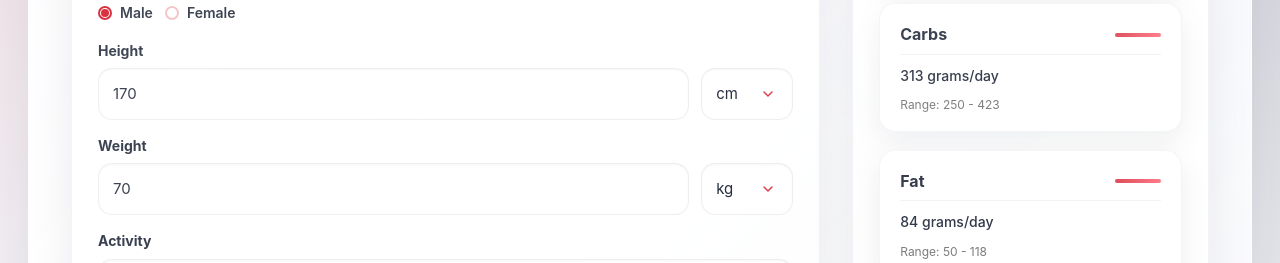
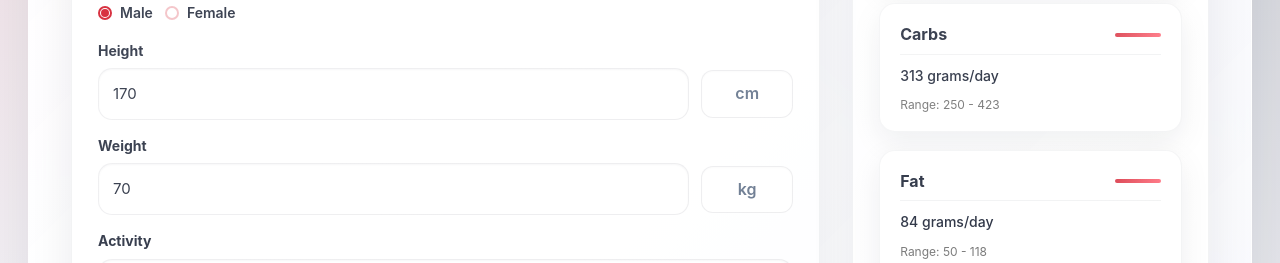
Before and after one commit to hariszahid1/NextDayClientFrontEnd, a React (Create React App) app: page /nutrition-calculator in a window 1280 px wide. Shown: the part 457-720 px from the top of the page. Built offline with nearby package versions, Linux system fonts and the light colour scheme; no server answers.

Commit message:
work on nutrition calculaotr ui done

```diff
--- a/src/pages/NutritionCalculator/NutritionCalculator.js
+++ b/src/pages/NutritionCalculator/NutritionCalculator.js
@@ -376,9 +376,7 @@ const NutritionCalculator = () => {
                                 ref: heightRef,
                                 onKeyDown: (e) => handleKeyNav(e, genderRef, weightRef)
                             }),
-                            React.createElement('select', { id: 'height-unit', className: 'unit-select' },
-                                React.createElement('option', { value: 'cm' }, 'cm')
-                            )
+                            React.createElement('div', { className: 'unit-select unit-badge' }, 'cm')
                         )
                     ),
 
@@ -395,9 +393,7 @@ const NutritionCalculator = () => {
                                 ref: weightRef,
                                 onKeyDown: (e) => handleKeyNav(e, heightRef, activityRef)
                             }),
-                            React.createElement('select', { id: 'weight-unit', className: 'unit-select' },
-                                React.createElement('option', { value: 'kg' }, 'kg')
-                            )
+                            React.createElement('div', { className: 'unit-select unit-badge' }, 'kg')
                         )
                     ),
 
--- a/src/pages/NutritionCalculator/nutrition-calculator.css
+++ b/src/pages/NutritionCalculator/nutrition-calculator.css
@@ -28,7 +28,8 @@
     width: 100%;
     margin: 0 auto;
     background: linear-gradient(135deg, rgba(255, 255, 255, 0.96), rgba(250, 251, 255, 0.88));
-    border-radius: 22px;
+    /* force straight corners for top so header appears square; keep this specific to avoid overrides */
+    border-radius: 0 !important;
     box-shadow: 0 28px 80px rgba(15, 23, 42, 0.12);
     overflow: hidden;
     border: 1px solid rgba(255, 255, 255, 0.6);
@@ -183,6 +184,27 @@
 .nutrition-calculator .unit-select {
     flex: 0 0 92px;
     max-width: 92px;
+}
+
+/* Static unit badge to replace dropdown when only one unit exists */
+.nutrition-calculator .unit-badge {
+    display: flex;
+    align-items: center;
+    justify-content: center;
+    background: #fff;
+    border: 1px solid rgba(15, 23, 42, 0.08);
+    border-radius: 12px;
+    font-weight: 600;
+    color: var(--muted);
+    padding: 10px 12px;
+    width: 92px;
+    box-shadow: inset 0 1px 2px rgba(15, 23, 42, 0.02);
+}
+
+.nutrition-calculator .unit-badge:active,
+.nutrition-calculator .unit-badge:focus {
+    outline: none;
+    border-color: var(--brand);
 }
 
 
```
